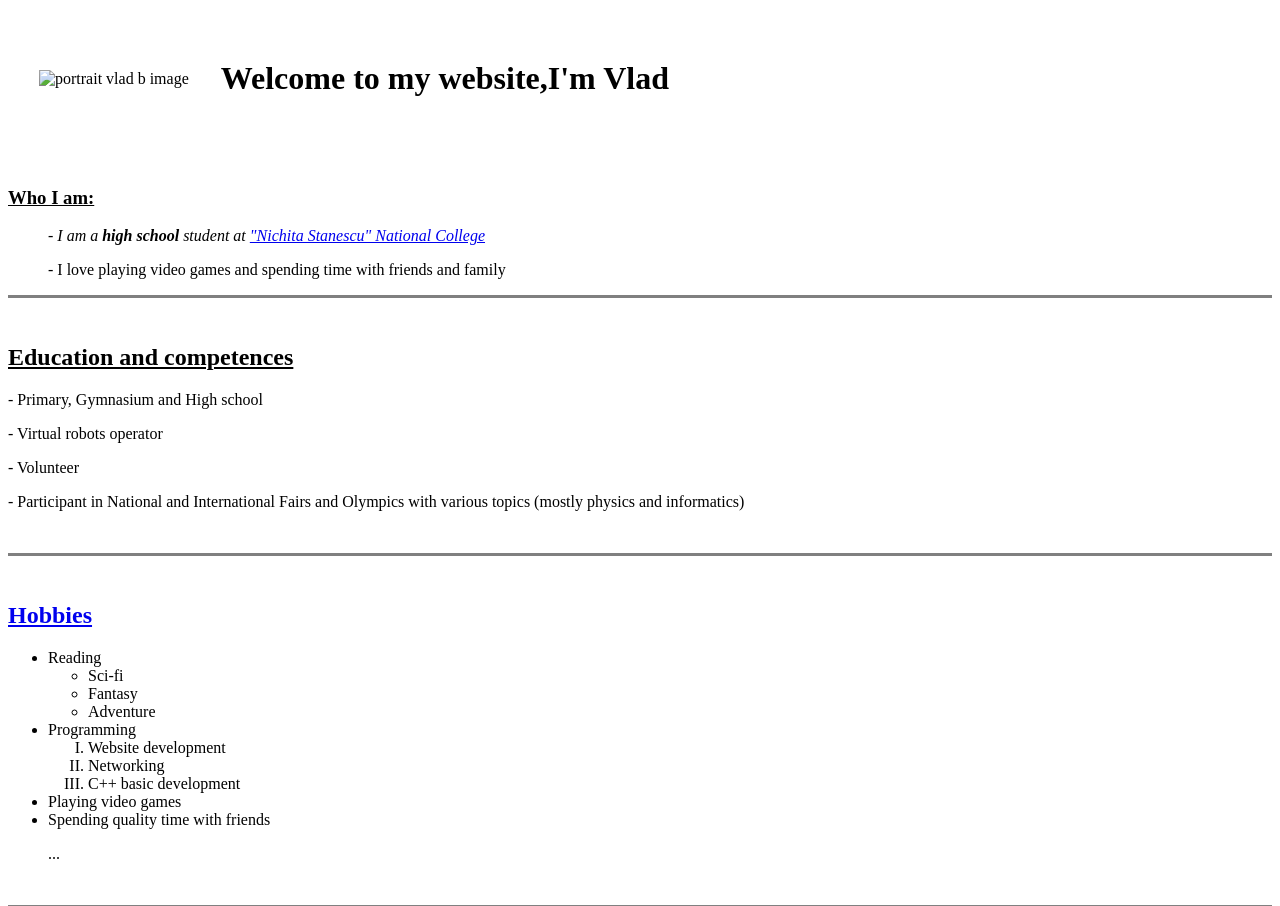
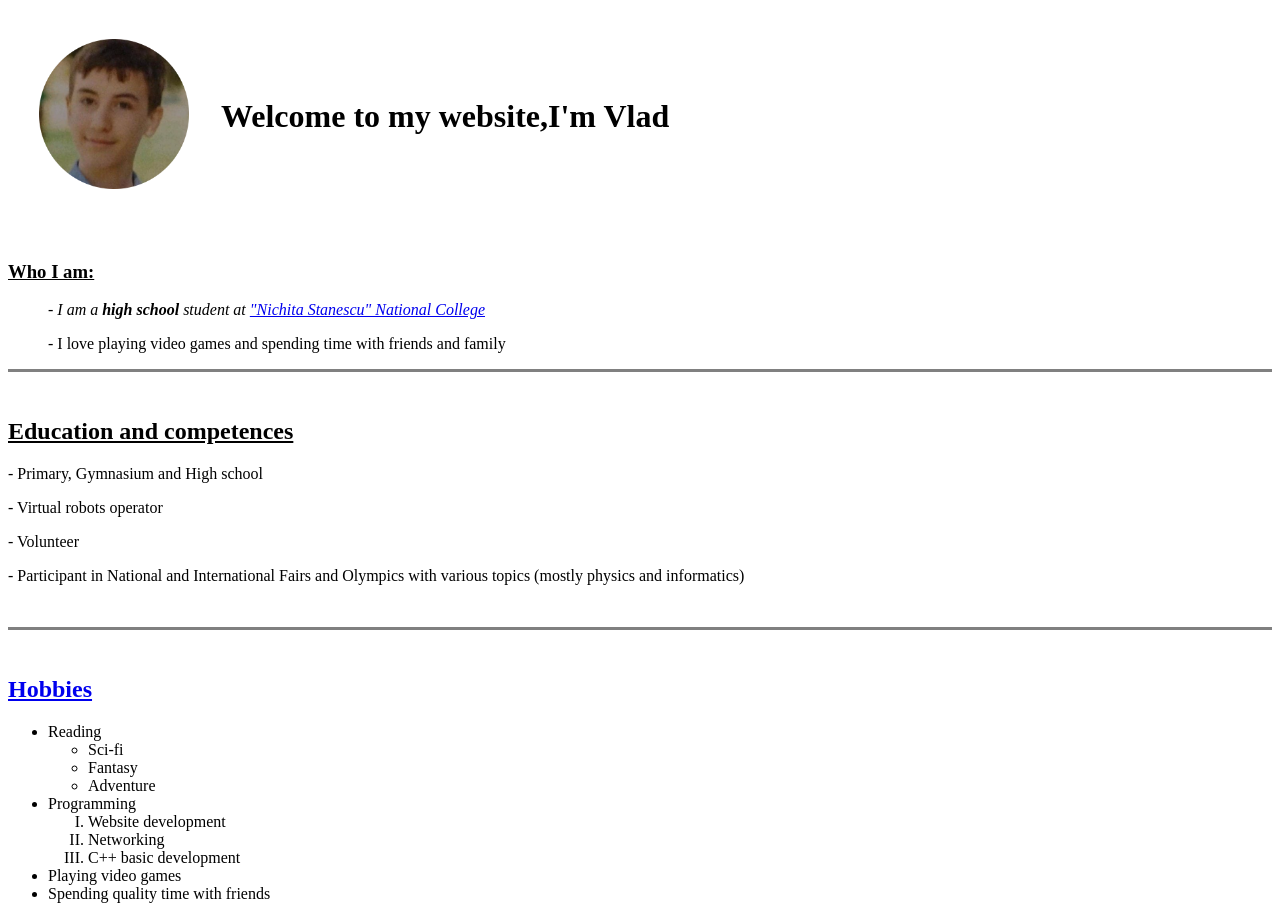
Before and after one commit to Wizard49/Personal-CV, a plain HTML site: page index.html in a window 1280 px wide. Shown: the top 906 px of the page. Drawn offline with Linux system fonts and the light colour scheme.

Commit message:
Update index.html

```diff
--- a/index.html
+++ b/index.html
@@ -8,7 +8,7 @@
     <body>
         <table cellspacing="30">
          <tr>
-          <td><img src="imagine_2022-11-27_164754187-modified.png"
+          <td><img src="Images/imagine_2022-11-27_164754187-modified.png"
             alt="portrait vlad b image"
             height="150"
             width="150"></td>
```
